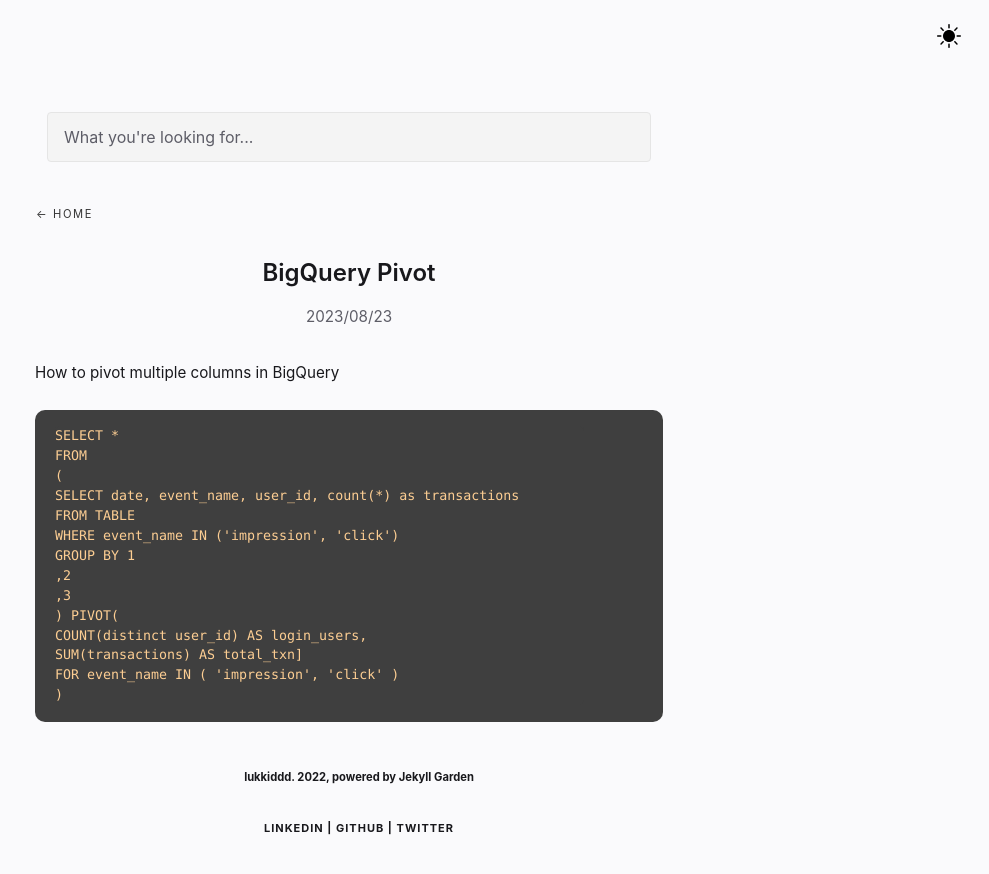
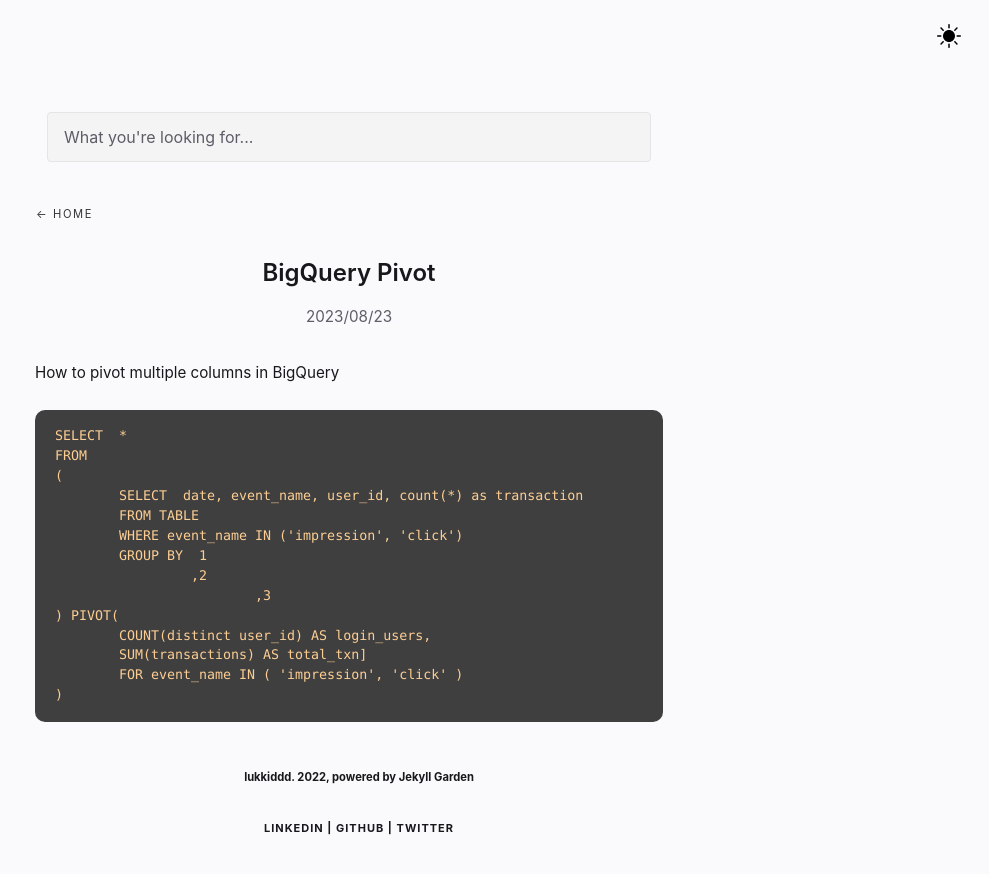
Before and after one commit to lukkiddd/lukkiddd.github.io, a Jekyll site: the page built from _notes/Public/BigQuery Pivot Example.md, in a window 1280 px wide. Shown: the top 874 px of the page, without its empty margins (291-1280 px from the left). Built offline with Jekyll 4.4.1, drawn with Linux system fonts in a browser that asks for light colours.

Commit message:
Comment whitespace for code css

```diff
--- a/assets/css/style.css
+++ b/assets/css/style.css
@@ -273,7 +273,7 @@ code {
     font-family: Consolas, 'Courier New', Courier, monospace;
     display: inline-block;
     overflow: auto !important;
-    white-space: pre-line !important;
+    /* white-space: pre-line !important;        */
     word-wrap: break-word !important;
     padding: 2px 2px  2px 2px;
     vertical-align:middle;
@@ -301,7 +301,7 @@ pre code {
     font-family: Consolas, 'Courier New', Courier, monospace;
     display: inline-block;
     overflow: auto !important;
-    white-space: pre-line !important;
+    /* white-space: pre-line !important;        */
     word-wrap: break-word !important;
     padding: 15px 15px  15px 15px;
     vertical-align:middle;
```
